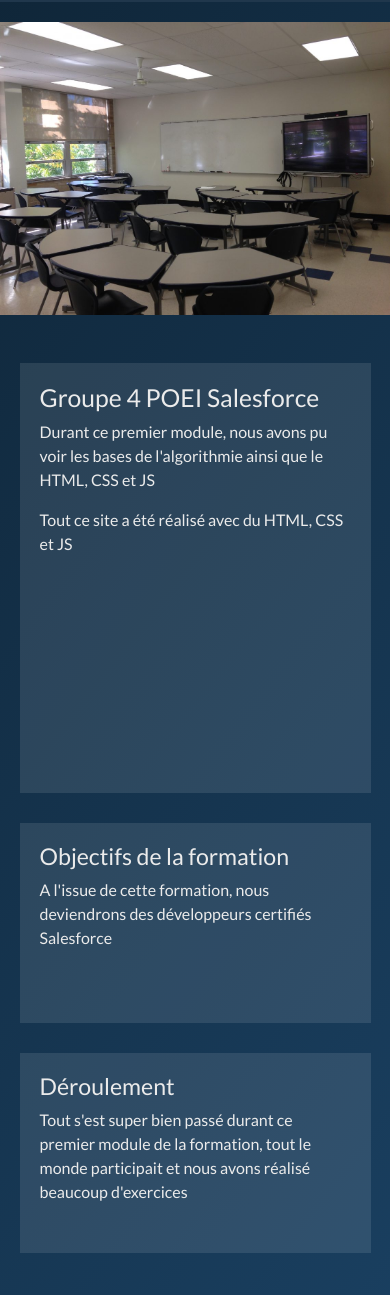
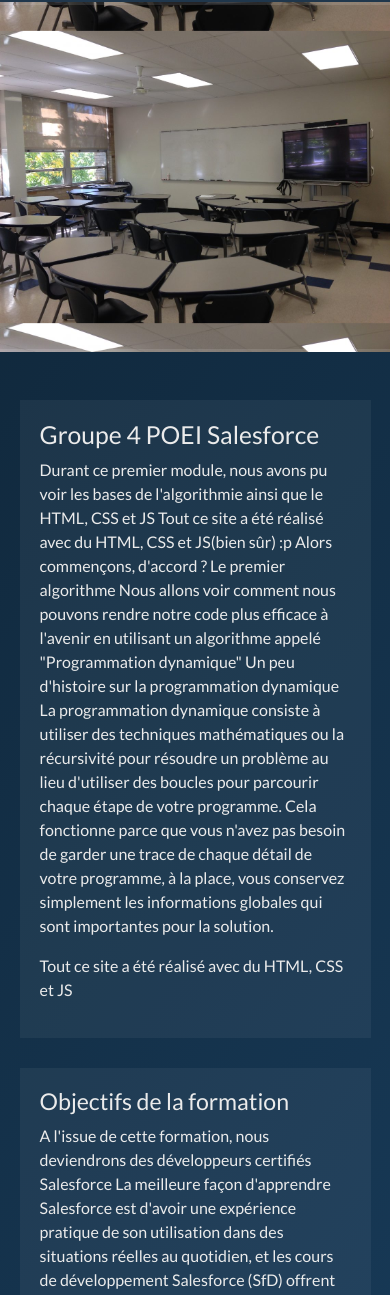
Before and after one commit to Edouard-Depret/validation-acquis-module-1, a plain HTML site: page index.html in a window 390 px wide. Shown: the part 91-1386 px from the top of the page. Drawn offline with nearby package versions, Linux system fonts and the light colour scheme.

Commit message:
Push final de la première journée, version fonctionnelle

```diff
--- a/app.js
+++ b/app.js
@@ -82,7 +82,7 @@
 
   static bioValidation(bio) {
 
-    return true //bio != "";
+    return true; //bio != "";
   }
 
 
@@ -109,14 +109,14 @@
   const incorrectFielMessage = {
     nom: "veuillez saisir un nom correct",
     prenom: "veuillez saisir un prenom correct",
-    email: "email !!!",
-    etude: "etude !!!",
+    email: "veuillez saisir un email correct",
+    etude: "veuillez choisir le niveau d'etude",
     bio:   "bio !!!",
   };
 
-  incorrectFieldName.forEach((element) => {
-    document.querySelector("#" + element + "Err").innerText =
-      incorrectFielMessage[element];
+  formFielsArray.forEach((element) => {
+    document.querySelector("#" + element + "Err").innerText = incorrectFieldName.includes(element) ?
+      incorrectFielMessage[element] : "";
   });
 };
 
@@ -255,8 +255,6 @@
 
   });
 
-  console.log(typeof storedStudent);
-  //addRow2tableStudent = (aStudent)
 };
 
 /////////////////////// Initialisation
--- a/index.html
+++ b/index.html
@@ -16,7 +16,7 @@
 
     <title>TP final</title>
   </head>
-  <body>
+  <body style="background-color: rgb(15, 37, 55)">
     <header>
       <nav class="navbar navbar-expand-lg navbar-dark bg-dark">
         <div class="logo">
@@ -45,7 +45,7 @@
           <ul class="navbar-nav mr-auto">
             <li class="nav-item active">
               <a class="nav-link" href="./index.html"
-                >Accueil <span class="sr-only"></span
+                >Accueil <span class="sr-only">current</span
               ></a>
             </li>
             <li class="nav-item">
@@ -57,14 +57,26 @@
         </div>
       </nav>
     </header>
-    <img class="grosseimage" src="./images/classroom.jpg" alt="" />
+    <div class="banner"> </div>
+    </body>
     <main class="indexmain">
       <section class="mt-5 mb-5">
         <div class="container">
           <h2>Groupe 4 POEI Salesforce</h2>
           <p>
             Durant ce premier module, nous avons pu voir les bases de
-            l'algorithmie ainsi que le HTML, CSS et JS
+            l'algorithmie ainsi que le HTML, CSS et JS Tout ce site a été
+            réalisé avec du HTML, CSS et JS(bien sûr) :p Alors commençons,
+            d'accord ? Le premier algorithme Nous allons voir comment nous
+            pouvons rendre notre code plus efficace à l'avenir en utilisant un
+            algorithme appelé "Programmation dynamique" Un peu d'histoire sur la
+            programmation dynamique La programmation dynamique consiste à
+            utiliser des techniques mathématiques ou la récursivité pour
+            résoudre un problème au lieu d'utiliser des boucles pour parcourir
+            chaque étape de votre programme. Cela fonctionne parce que vous
+            n'avez pas besoin de garder une trace de chaque détail de votre
+            programme, à la place, vous conservez simplement les informations
+            globales qui sont importantes pour la solution.
           </p>
           <p>Tout ce site a été réalisé avec du HTML, CSS et JS</p>
         </div>
@@ -72,7 +84,16 @@
           <h3>Objectifs de la formation</h3>
           <p>
             A l'issue de cette formation, nous deviendrons des développeurs
-            certifiés Salesforce
+            certifiés Salesforce La meilleure façon d'apprendre Salesforce est
+            d'avoir une expérience pratique de son utilisation dans des
+            situations réelles au quotidien, et les cours de développement
+            Salesforce (SfD) offrent exactement cette opportunité : ils vous
+            permettent de mettre immédiatement en pratique vos nouvelles
+            compétences dans un environnement sûr, sous la les conseils d'un
+            instructeur qui connaît bien la plate-forme et peut vous donner des
+            commentaires en cours de route afin que vous n'ayez pas à tout
+            comprendre par vous-même quand vient le temps d'utiliser ce que vous
+            avez appris sur le tas - ou même pour des projets personnels.
           </p>
         </div>
         <div class="container">
@@ -80,7 +101,15 @@
           <p>
             Tout s'est super bien passé durant ce premier module de la
             formation, tout le monde participait et nous avons réalisé beaucoup
-            d'exercices
+            d'exercicesensemble », a-t-elle déclaré dans un courriel à CBC News
+            mardi matin depuis son domicile à London, en Ontario, où elle se
+            prépare pour les cérémonies d'ouverture des Jeux paralympiques le 12
+            août avec son mari, Brian McKeever, un athlète en fauteuil roulant
+            qui a participé aux Jeux d'été de 1976 à Montréal, et leurs trois
+            fils, âgés de 9, 11 et 15 ans, qui sont tous eux-mêmes des athlètes,
+            dont un joueur de hockey et des joueurs de basketball, ainsi qu'un
+            aspirant nageur, joueur de tennis, footballeur et vedette de
+            l'athlétisme.
           </p>
         </div>
       </section>
@@ -111,18 +140,17 @@
             <input
               type="email"
               class="form-control"
-              placeholder="Votre e-mail"
+              placeholder=". . ."
               required
             />
             <div class="input-group-append">
-              <button class="btn btn-outline-secondary" type="button">></button>
+              <button class="btn btn-primary" type="button">></button>
             </div>
           </div>
         </div>
       </div>
     </footer>
     <script src="./app.js"></script>
-  </body>
   <script
     src="https://cdnjs.cloudflare.com/ajax/libs/uuid/8.3.2/uuid.min.js"
     integrity="sha512-UNM1njAgOFUa74Z0bADwAq8gbTcqZC8Ej4xPSzpnh0l6KMevwvkBvbldF9uR++qKeJ+MOZHRjV1HZjoRvjDfNQ=="
@@ -149,4 +177,5 @@
     integrity="sha384-ka7Sk0Gln4gmtz2MlQnikT1wXgYsOg+OMhuP+IlRH9sENBO0LRn5q+8nbTov4+1p"
     crossorigin="anonymous"
   ></script>
+  </body>
 </html>
--- a/style.css
+++ b/style.css
@@ -41,7 +41,6 @@
 
 .indexmain section:nth-child(1) {
   display: grid;
-  grid-auto-rows: 400px;
   grid-gap: 30px;
   grid-template-areas:
     "un un un deux"
@@ -65,6 +64,17 @@
   margin-bottom: 20px;
 }
 
+.banner {
+  width: 100%;
+  height: 350px;
+  margin-bottom: 20px;
+  background-image: url("./images/classroom.jpg");
+  background-size: 100%;
+  background-position: center;
+  border-bottom: 3px solid rgba(255, 255, 255, 0.11);
+  border-top: 3px solid rgba(255, 255, 255, 0.11);
+}
+
 .grosseimage {
   width: 100%;
   margin-top: 20px;
@@ -72,13 +82,13 @@
 
 main .container,
 main .container-fluid {
-  background-color: rgba(255, 255, 255, 0.1);
+  background-color: rgba(255, 255, 255, 0.05);
   padding: 20px;
 }
 
 footer .container,
 footer .container-fluid {
-  background-color: rgba(255, 255, 255, 0.1);
+  background-color: rgba(255, 255, 255, 0.08);
   padding: 2em;
 }
 
@@ -111,6 +121,9 @@
   margin: 5px 5px;
 }
 
+#tableStagiaires tr {
+}
+
 #tableStagiaires tr td:nth-child(4) div {
   text-align: center;
   width: 100%;
@@ -126,6 +139,7 @@
   background-size: 25px;
   background-repeat: no-repeat;
   padding-left: 40px;
+  vertical-align: middle;
 }
 
 @media screen and (max-width: 820px) {
@@ -135,7 +149,6 @@
 
   .indexmain section:nth-child(1) {
     display: grid;
-    grid-auto-rows: 200px;
     grid-gap: 30px;
     grid-template-areas:
       "un un un un"
@@ -144,7 +157,7 @@
       "trois trois trois trois";
   }
 
-  .images > img{
-      width: 20%;
+  .images > img {
+    width: 20%;
   }
 }
```
Also changed, not shown: liste.html (+6 -5 lines).
